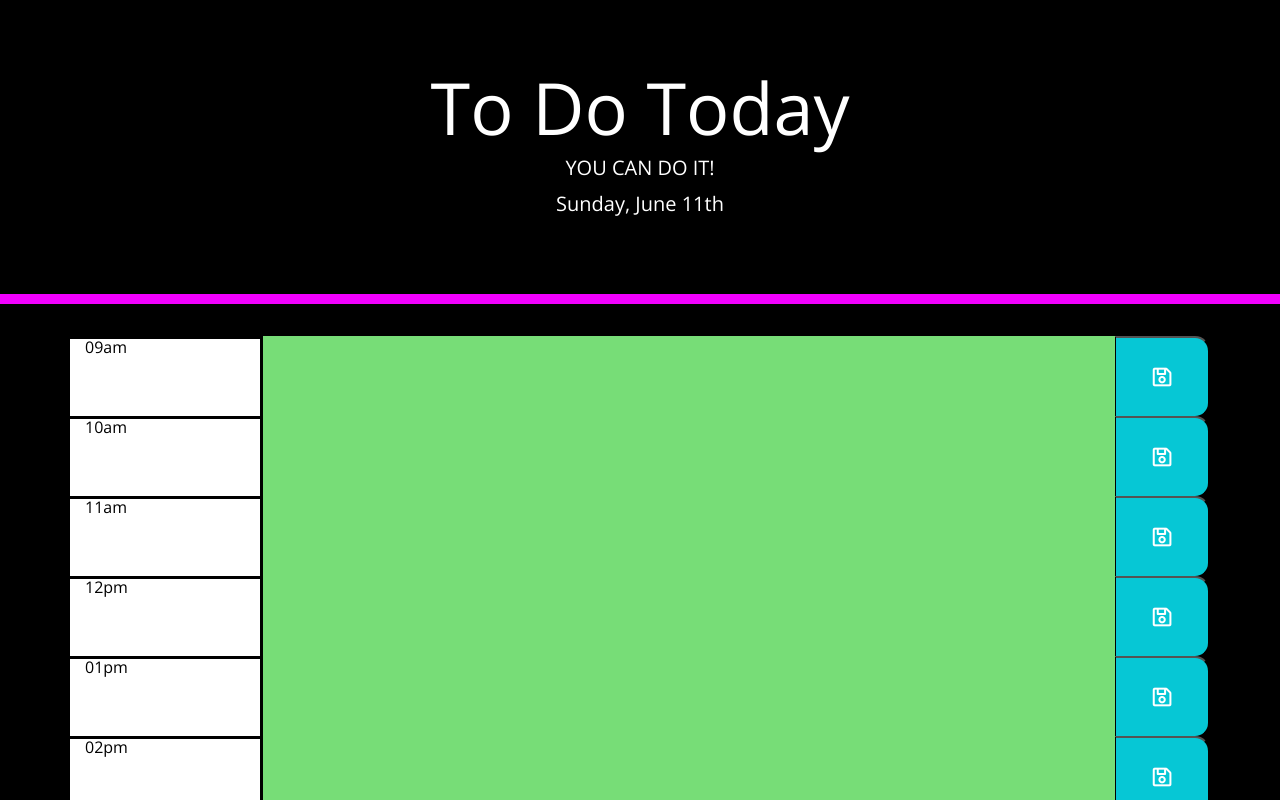
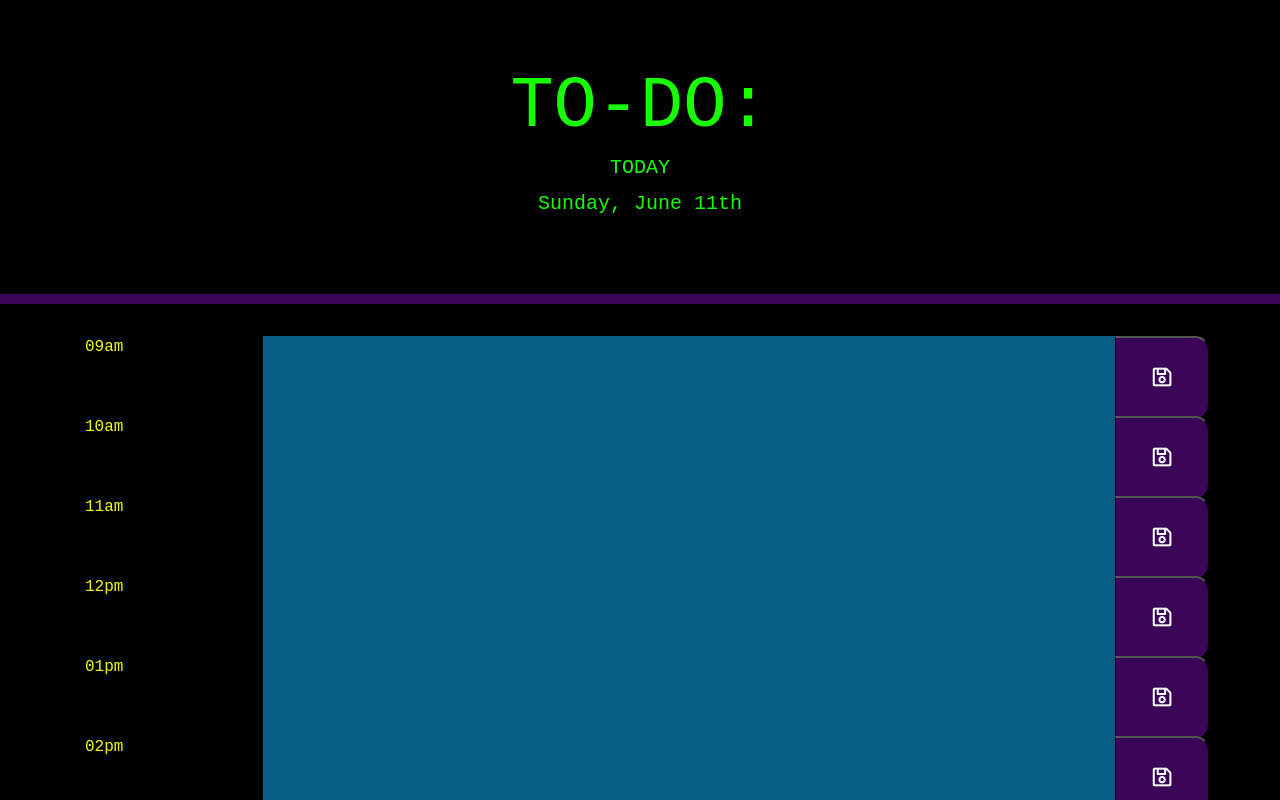
Before and after one commit to surfinsofia/DayPlanner, a plain HTML site: page index.html in a window 1280 px wide. Shown: the top 800 px of the page. Drawn offline with nearby package versions, Linux system fonts and the light colour scheme.

Commit message:
styles changes

```diff
--- a/assets/styles.css
+++ b/assets/styles.css
@@ -1,5 +1,5 @@
 body {
-  font-family: 'Open Sans', sans-serif;
+  font-family: 'Courier New', Courier, monospace;
   font-size: 16px;
   line-height: 1;
   background-color: #000000;
@@ -15,14 +15,18 @@ textarea{
   width: 100%;
   height: 100%;
   font-size: 30px;
+  font-family: 'Courier New', Courier, monospace;
+
 }
 
 .jumbotron {
   text-align: center;
   background-color: transparent;
-  color: rgb(255, 255, 255);
+  color: rgb(26, 255, 0);
   border-radius: 0;
-  border-bottom: 10px solid rgb(242, 0, 255);
+  border-bottom: 10px solid rgb(59, 5, 88);
+  background-color: rgb(0, 0, 0);
+  font-family: 'Courier New', Courier, monospace;
 }
 
 .description{
@@ -40,23 +44,23 @@ textarea{
 }
 
 .hour {
-  background-color: #ffffff;
-  color: #000000;
+  background-color: #000000;
+  color: #f6ff00;
   border-top: 3px solid #000000;
 }
 
 .past {
-  background-color: #d3d3d3;
-  color: white;
+  background-color: #520730;
+  color: #77dd77;
 }
 
 .present {
-  background-color: #ff6961;
+  background-color: #e6b908;
   color: black;
 }
 
 .future {
-  background-color: #77dd77;
+  background-color: #075f88;
   color: black;
 }
 
@@ -64,7 +68,7 @@ textarea{
   border-left: 1px solid black;
   border-top-right-radius: 15px;
   border-bottom-right-radius: 15px;
-  background-color: #06c7d5;
+  background-color: rgb(59, 5, 88);
   color: white;
   /* padding-top: 1.75rem; */
 }
--- a/index.html
+++ b/index.html
@@ -19,13 +19,13 @@
       rel="stylesheet"
     />
     <link rel="stylesheet" href="./assets/styles.css" />
-    <title>To Do</title>
+    <title>To-Do ToDay</title>
   </head>
 
   <body>
     <header class="jumbotron">
-      <h1 class="display-3">To Do Today</h1>
-      <p class="lead">YOU CAN DO IT!</p>
+      <h1 class="display-3">TO-DO:</h1>
+      <p class="lead">TODAY</p>
       <p id="currentDay" class="lead"></p>
     </header>
     <div class="container">
```
